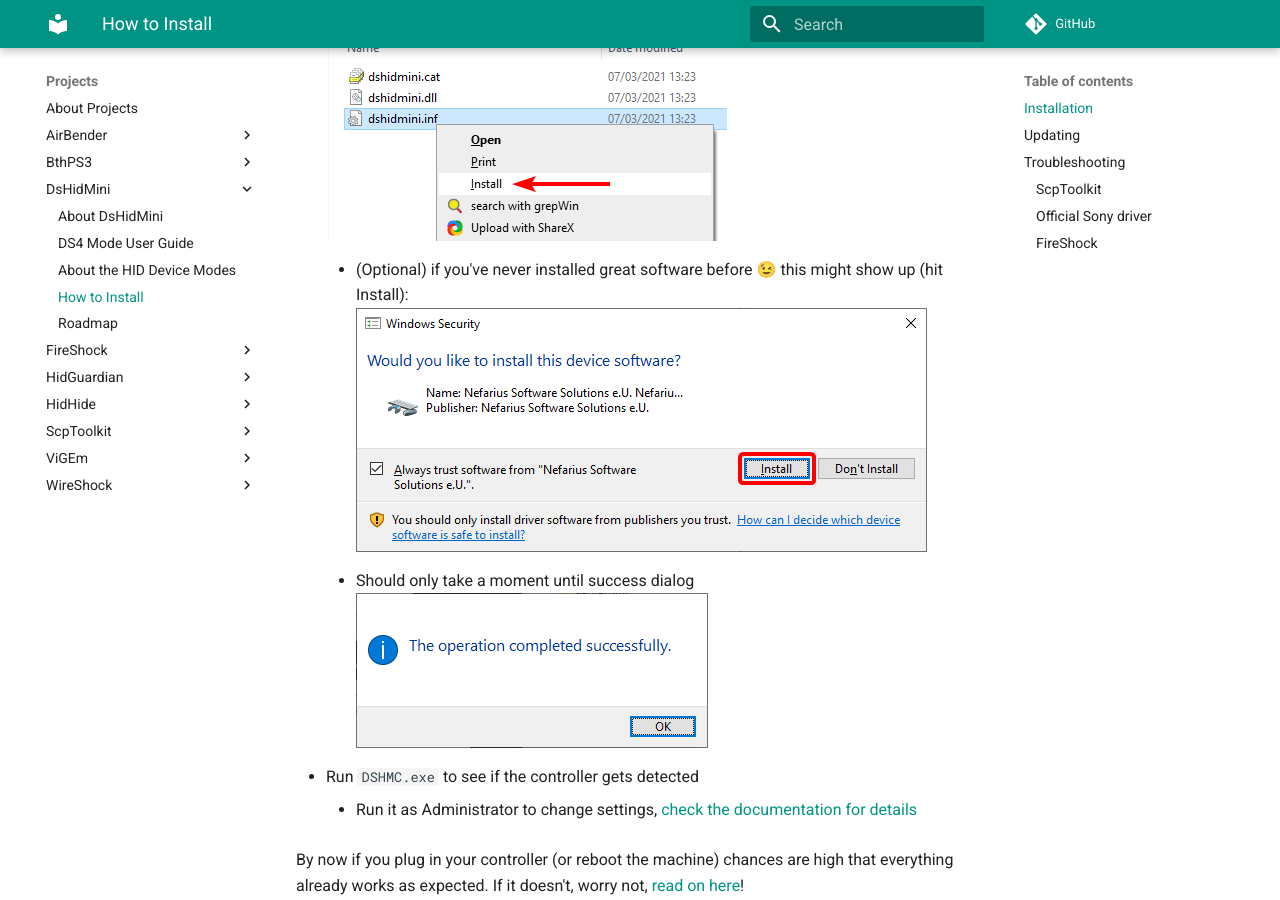
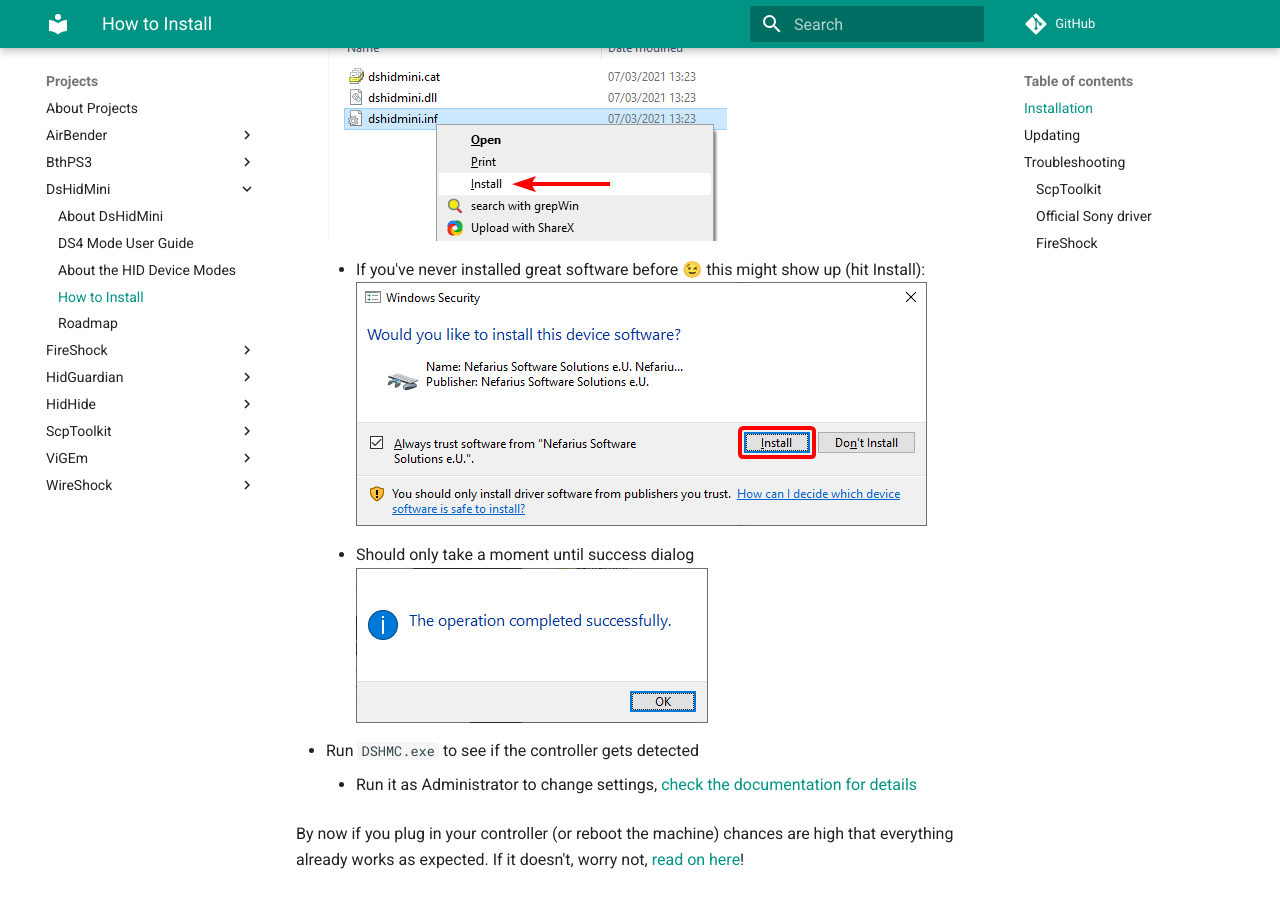
Before and after one commit to nefarius/ViGEm.github.io, an MkDocs documentation site: the page built from docs/projects/DsHidMini/How-to-Install.md, in a window 1280 px wide and 900 px high, scrolled down 727 px. Built offline with MkDocs 1.6.1 and Material for MkDocs 9.7.7, drawn with Linux system fonts in a browser that asks for light colours; comment, search, counter and statistics services are not loaded.

Commit message:
Changed wording

```diff
--- a/docs/projects/DsHidMini/How-to-Install.md
+++ b/docs/projects/DsHidMini/How-to-Install.md
@@ -17,7 +17,7 @@
     - On x86 navigate to `x86\dshidmini`
 - Right-click on `dshidmini.inf` and select Install
     ![hIh7PcxkC9.png](images/hIh7PcxkC9.png)
-    - (Optional) if you've never installed great software before 😉 this might show up (hit Install):
+    - If you've never installed great software before 😉 this might show up (hit Install):
     ![DRYeurZsPs.png](images/DRYeurZsPs.png)
     - Should only take a moment until success dialog
     ![InfDefaultInstall_La1TsZO9P0.png](images/InfDefaultInstall_La1TsZO9P0.png)
```
